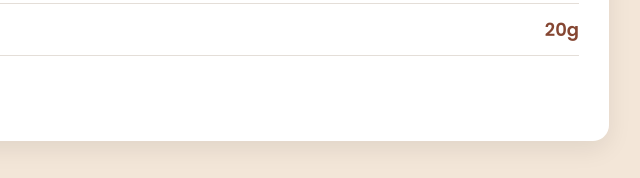
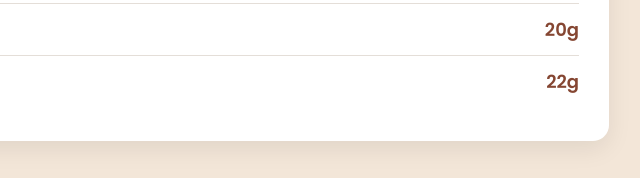
Before and after one commit to hassan-qureshii/recipe-page-main, a plain HTML site: page index.html in a window 1280 px wide. Shown: the part 1766-1944 px from the top of the page, 415-1055 px from the left. Drawn offline with Linux system fonts and the light colour scheme.

Commit message:
common changes

```diff
--- a/index.html
+++ b/index.html
@@ -110,7 +110,7 @@
 
       <div class="nutrition-item">
         <h2>Fat:</h2>
-        <h3></h3>
+        <h3>22g</h3>
       </div>
     </div>
   </nav>
```
